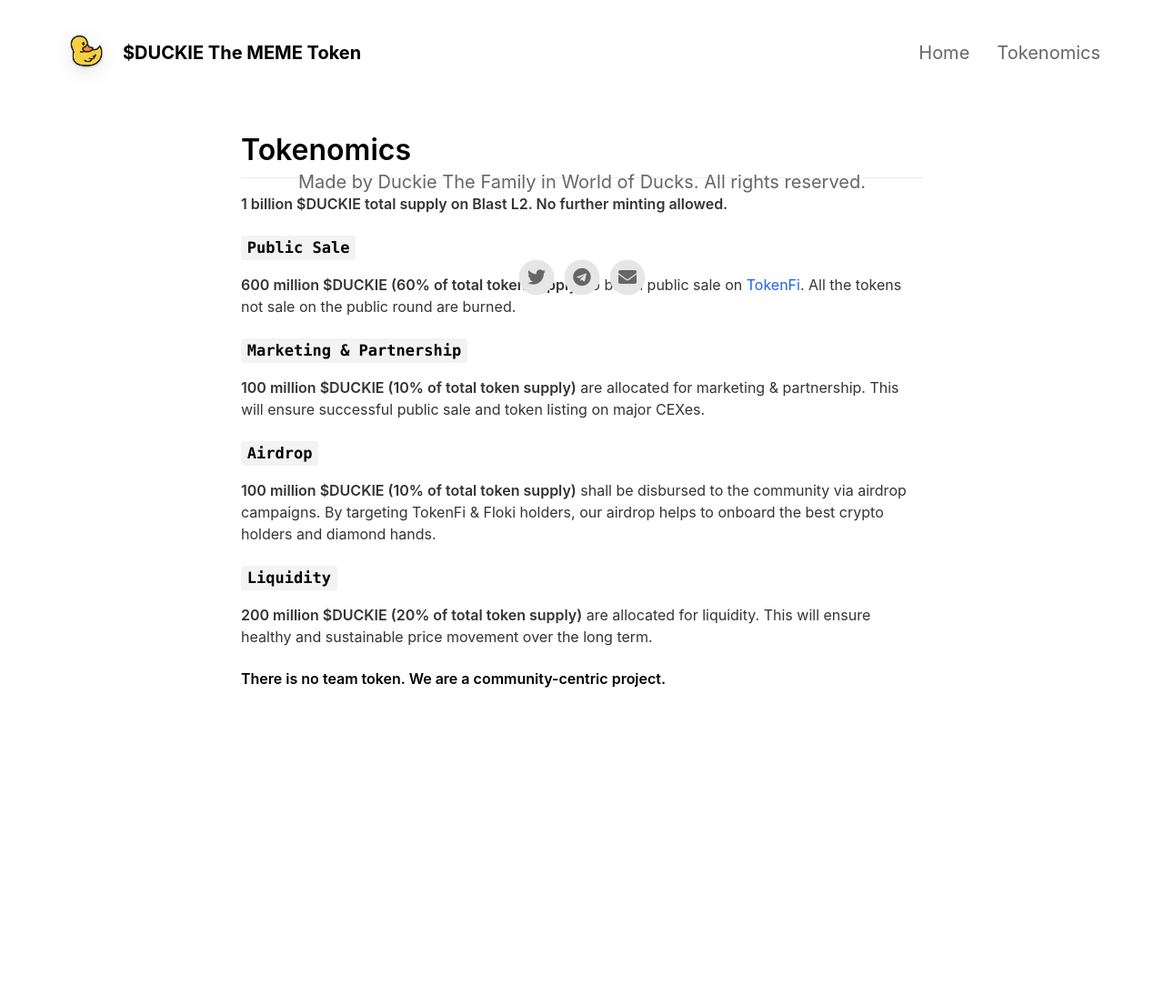
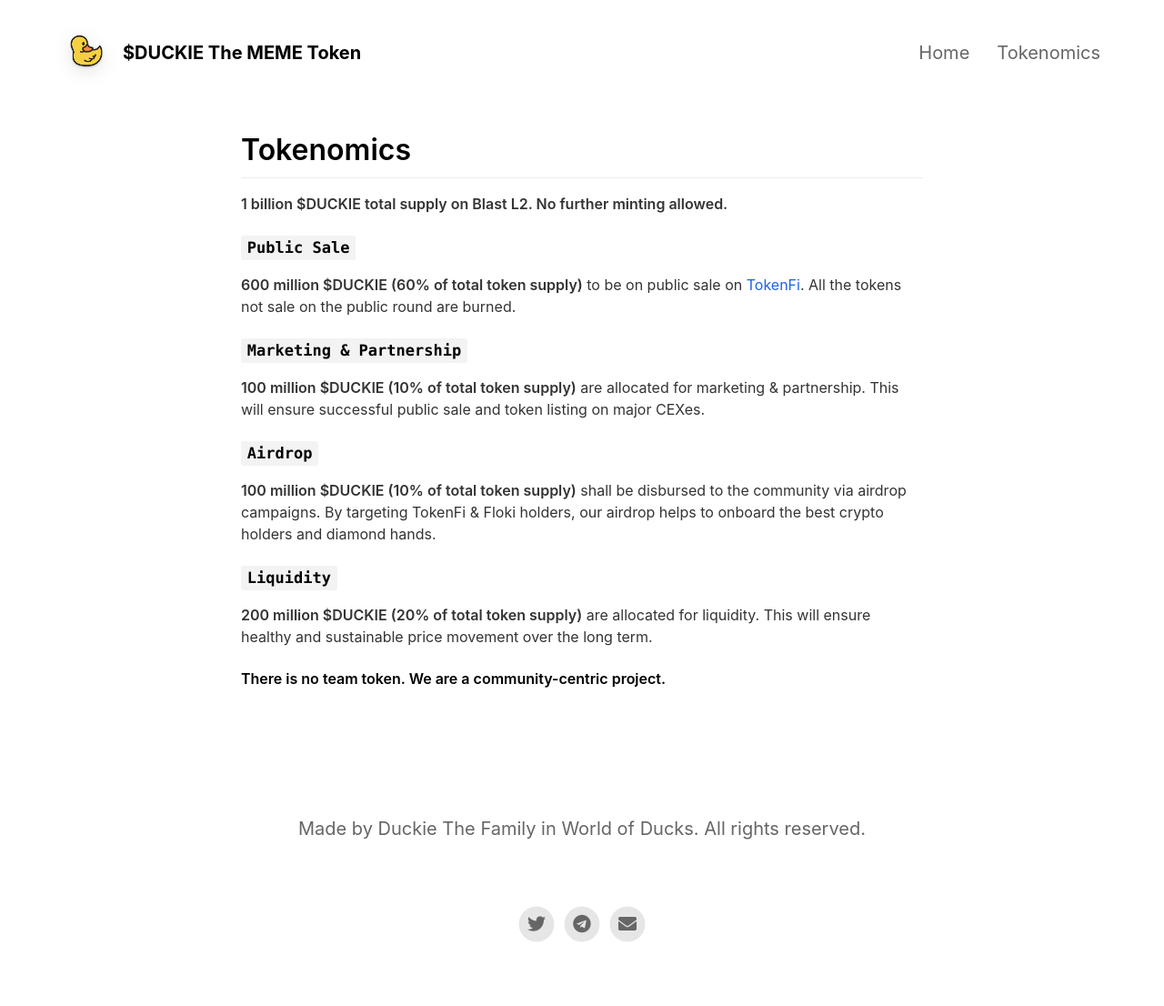
Before and after one commit to duckiethetoken/duckiethetoken, a Jekyll site: the page built from _pages/tokenomics.md, in a window 1280 px wide. Shown: the whole page at 91% size. Built offline with Jekyll 4.4.1, drawn with Linux system fonts in a browser that asks for light colours; nearby versions of some CDN libraries; before the commit the page ends 900 px from its top, so only the background shows below that.

Commit message:
Update page.html

```diff
--- a/_layouts/page.html
+++ b/_layouts/page.html
@@ -15,10 +15,9 @@
                 {{ content }}
             </article>
         </div>
+        {% include footer.html %}
         {% include appstoreimages.html %}
     </div>
 </body>
 
-{% include footer.html %}
-
 </html>
```
